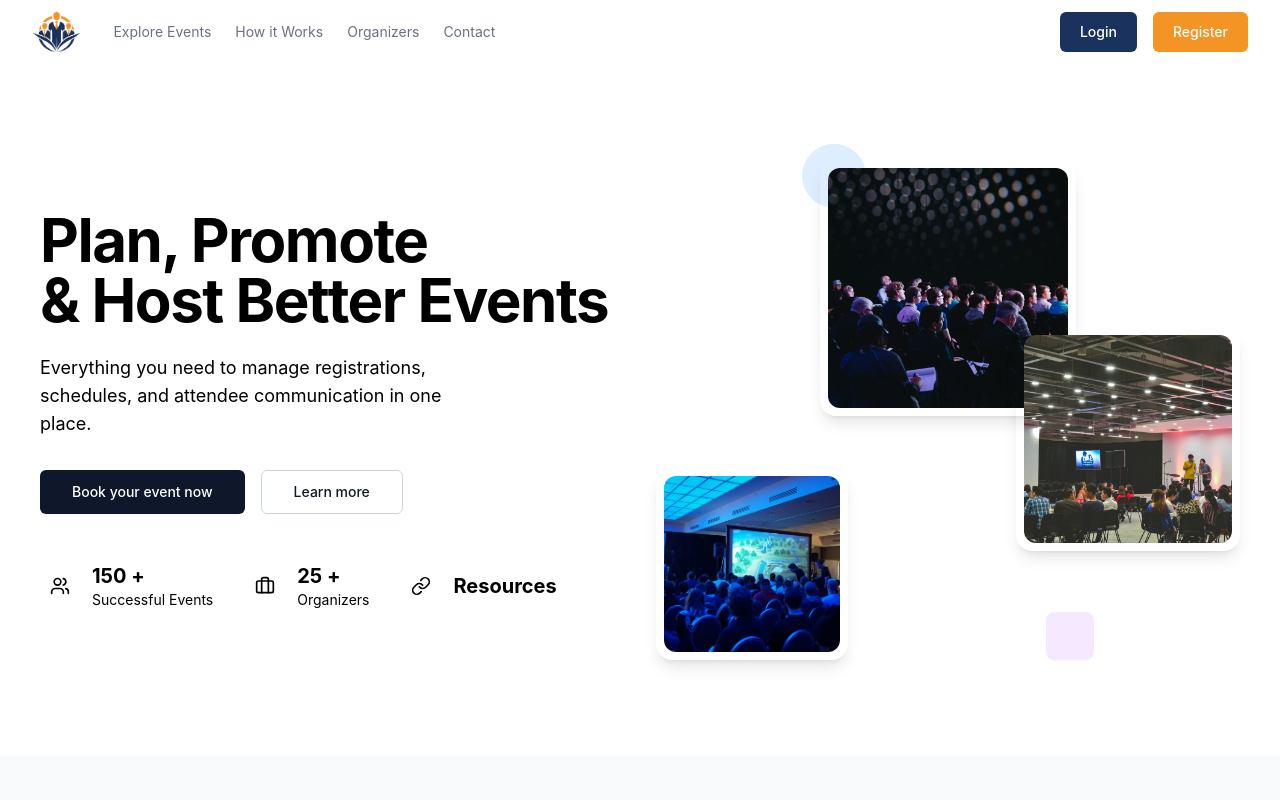
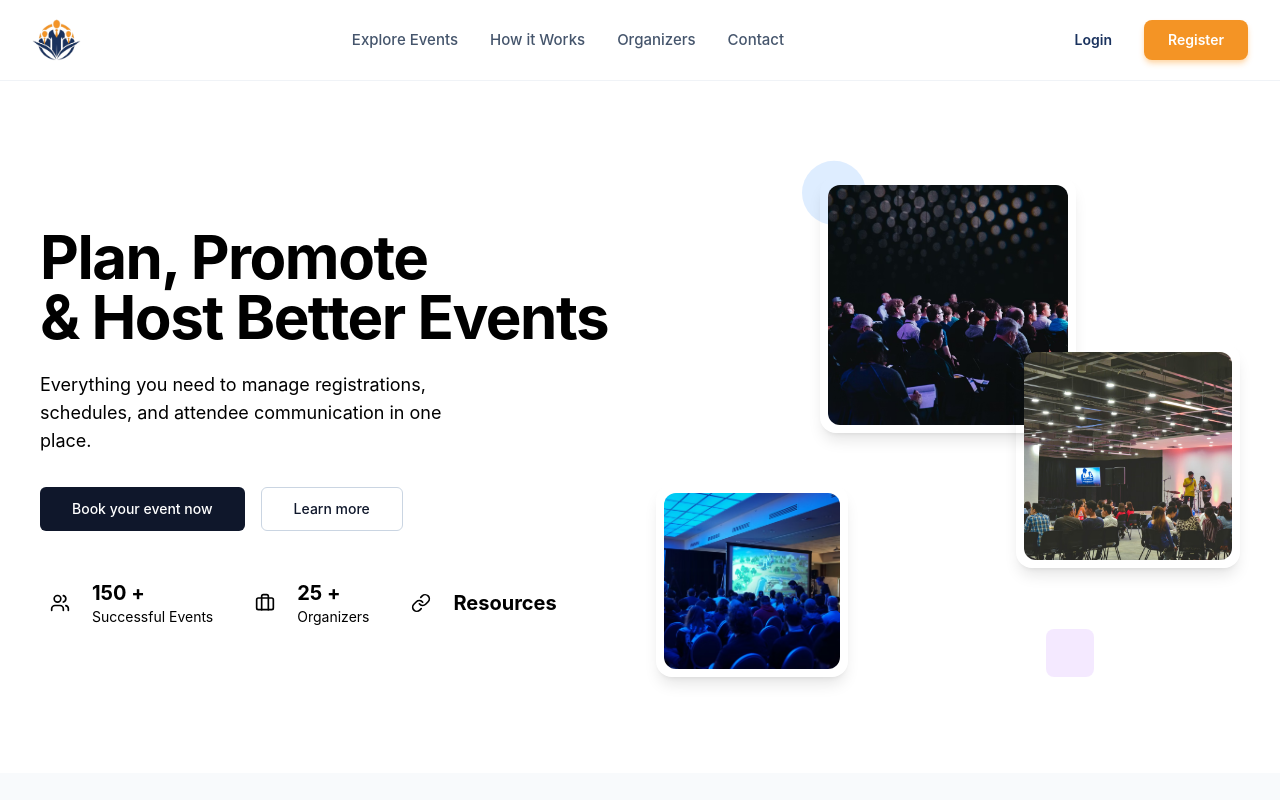
Before and after one commit to PSujit29/event-management-system-fe, a React (Vite) app: page / in a window 1280 px wide. Shown: the top 800 px of the page. Built offline with nearby package versions, Linux system fonts and the light colour scheme; the HTML template or start-up script is replaced by a standard one.

Commit message:
Refactor Navbar component with sticky header and improved navigation links; enhance styling for logo and action buttons

```diff
--- a/src/components/Navbar/Navbar.jsx
+++ b/src/components/Navbar/Navbar.jsx
@@ -1,69 +1,57 @@
 export default function Navbar() {
+  const navLinks = [
+    { name: "Explore Events", href: "#" },
+    { name: "How it Works", href: "#" },
+    { name: "Organizers", href: "#" },
+    { name: "Contact", href: "#" },
+  ];
+
   return (
-    <header className="bg-gray-100/5">
-      <div className="mx-auto flex h-16 max-w-7xl items-center gap-8 px-4 sm:px-6 lg:px-8">
-        <a className="block text-teal-600" href="#">
-          <span className="sr-only">Home</span>
-          <img className="h-12 w-auto" src="src\assets\logo.png" alt="Event Management System Logo" />
+    // Sticky and Glass Effect
+    <header className="sticky top-0 z-50 bg-white/70 backdrop-blur-md border-b border-slate-200/50">
+      <div className="mx-auto flex h-20 max-w-7xl items-center justify-between px-4 sm:px-6 lg:px-8">
+        {/* Logo - Made slightly larger for impact */}
+        <a className="flex items-center gap-2" href="/">
+          <img className="h-10 w-auto sm:h-12" src="src/assets/logo.png" alt="Logo" />
         </a>
 
-        <div className="flex flex-1 items-center justify-end md:justify-between">
+        {/* Navigation Links */}
         <nav aria-label="Global" className="hidden md:block">
-            <ul className="flex items-center gap-6 text-sm">
-              <li>
-                <a className="text-gray-500 transition hover:text-gray-500/75" href="#">
-                  {" "}
-                  Explore Events{" "}
+          <ul className="flex items-center gap-8 text-[15px] font-medium text-slate-600">
+            {navLinks.map((link) => (
+              <li key={link.name} className="relative group">
+                <a className="transition hover:text-[#1A325E]" href={link.href}>
+                  {link.name}
                 </a>
+                {/* Animated Underline */}
+                <span className="absolute -bottom-1 left-0 h-0.5 w-0 bg-[#F49425] transition-all group-hover:w-full"></span>
               </li>
-
-              <li>
-                <a className="text-gray-500 transition hover:text-gray-500/75" href="#">
-                  {" "}
-                  How it Works{" "}
-                </a>
-              </li>
-
-              <li>
-                <a className="text-gray-500 transition hover:text-gray-500/75" href="#">
-                  {" "}
-                  Organizers{" "}
-                </a>
-              </li>
-
-              <li>
-                <a className="text-gray-500 transition hover:text-gray-500/75" href="#">
-                  {" "}
-                  Contact{" "}
-                </a>
-              </li>
+            ))}
           </ul>
         </nav>
 
+        {/* Action Buttons */}
         <div className="flex items-center gap-4">
-            <div className="sm:flex sm:gap-4">
-              <a
-                className="block rounded-md bg-[#1A325E] px-5 py-2.5 text-sm font-medium text-white transition hover:bg-[#1a327f]"
-                href="/login"
-              >
+          <div className="flex items-center gap-3">
+            <a className="rounded-lg px-5 py-2 text-sm font-semibold text-[#1A325E] transition hover:bg-slate-100" href="/login">
               Login
             </a>
 
             <a
-                className="hidden rounded-md bg-[#F49425] px-5 py-2.5 text-sm font-medium text-white transition hover:bg-[#F4a925] sm:block"
+              className="hidden rounded-lg bg-[#F49425] px-6 py-2.5 text-sm font-semibold text-white shadow-md shadow-orange-200 transition-all hover:bg-[#e0861d] hover:scale-105 active:scale-95 sm:block"
               href="/register"
             >
               Register
             </a>
           </div>
 
-            <button className="block rounded-sm bg-gray-100 p-2.5 text-gray-600 transition hover:text-gray-600/75 md:hidden">
-              <span className="sr-only">Toggle menu</span>
-              <svg xmlns="http://www.w3.org" className="h-5 w-5" fill="none" viewBox="0 0 24 24" stroke="currentColor" strokeWidth="2">
-                <path strokeLinecap="round" strokeLinejoin="round" d="M4 6h16M4 12h16M4 18h16" />
+          {/* Mobile Menu Button */}
+          <button className="inline-flex rounded-lg bg-slate-100 p-2 text-slate-600 transition hover:bg-slate-200 md:hidden">
+            <span className="sr-only">Open menu</span>
+            <svg xmlns="http://www.w3.org" className="h-6 w-6" fill="none" viewBox="0 0 24 24" stroke="currentColor">
+              <path strokeLinecap="round" strokeLinejoin="round" strokeWidth="2" d="M4 6h16M4 12h16m-7 6h7" />
             </svg>
           </button>
-          </div>
         </div>
       </div>
     </header>
```
Lines whose indentation alone changed are shown as unchanged.
